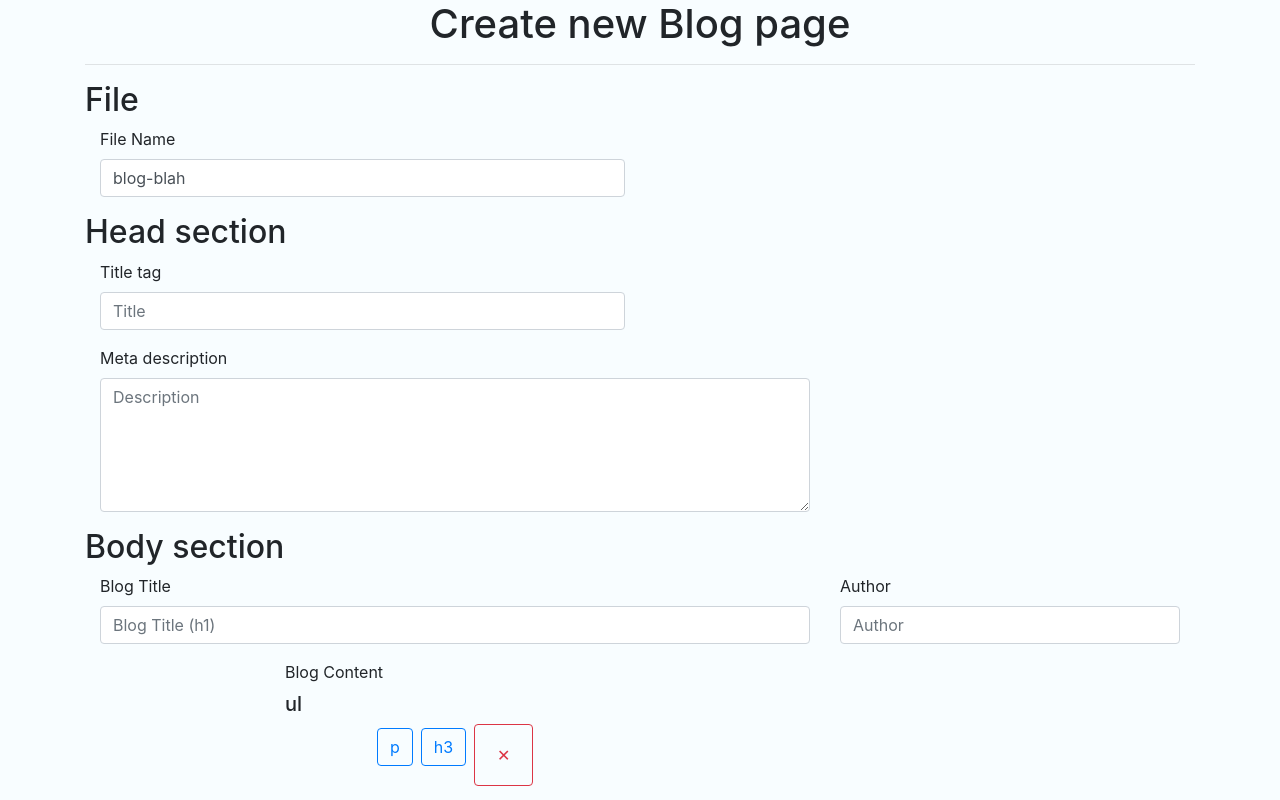
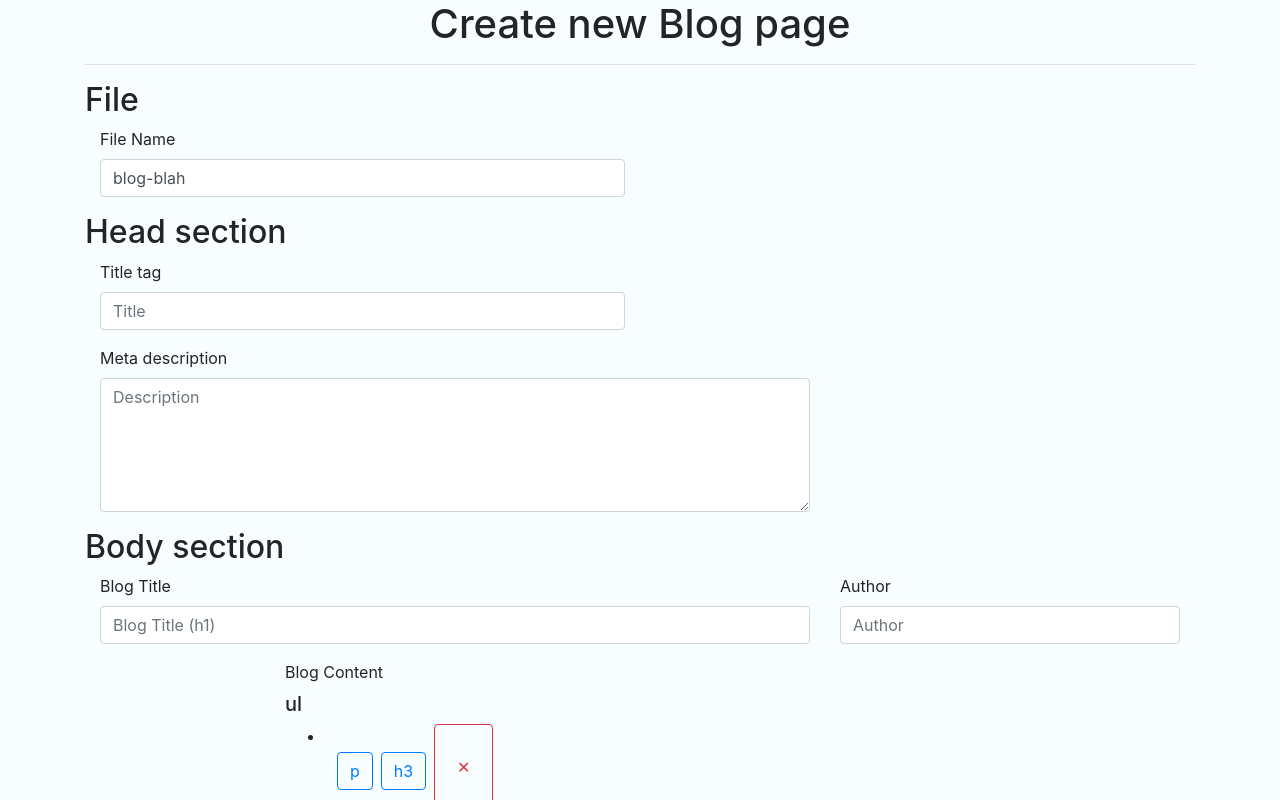
Before and after one commit to dhruvmisra/grynow-create-page, a Vue app: page / in a window 1280 px wide. Both pictures are taken after a click on the button "ul". Shown: the top 800 px of the page. Built offline with nearby package versions, Linux system fonts and the light colour scheme.

Commit message:
Fixed some issues with adding ul

```diff
--- a/src/App.vue
+++ b/src/App.vue
@@ -84,9 +84,9 @@
 
                 <div v-else-if="item.tag == 'ul' || item.tag == 'ol'">
                   <ul v-if="item.tag == 'ul'">
-                    <li v-for="li in item.li" :key="li">
-                      <h6>{{ li.tag }}</h6>
-                      <div class="row" v-for="(input, index) in li.inputs" :key="index">
+                    <li v-for="(li, i) in item.li" :key="i">
+                      <div v-for="input in li.inputs" :key="input.id">
+                        <h6>{{ input.tag }}</h6>
                         <input
                           type="text"
                           class="form-control col-10 mx-1"
@@ -96,9 +96,9 @@
                         <button type="button" @click="deleteInput(input.id, li.inputs)" class="btn btn-outline-danger col-1 mx-1">&#10005;</button>
                       </div>
                     </li>
-                    <div class="ml-5">
-                      <button type="button" @click="addTextInput('p', item.li)" class="btn btn-outline-primary m-1">p</button>
-                      <button type="button" @click="addTextInput('h3', item.li)" class="btn btn-outline-primary m-1">h3</button>
+                    <div class="ml-2">
+                      <button type="button" @click="addItem('p', item.li)" class="btn btn-outline-primary m-1">p</button>
+                      <button type="button" @click="addItem('h3', item.li)" class="btn btn-outline-primary m-1">h3</button>
                     </div>
                   </ul>
                   <ol v-else>
@@ -180,16 +180,17 @@ export default {
     addList(tag, array) {
       array.push({
         id: this.blogInputs,
-        li: [],
+        li: {
+          inputs: []
+        },
         tag: tag
       });
       this.blogInputs++;
     },
     addItem(tag, array) {
-      li.inputs = []
       if(tag == 'h3') {
-        array.push({
-          id: this.blogInputs,
+        array.inputs.push({
+          id: this.blogInputs++,
           text: "",
           tag: 'h3'
         },
@@ -199,7 +200,7 @@ export default {
           tag: 'p'
         });
       } else {
-        array.push({
+        array.inputs.push({
           id: this.blogInputs,
           text: "",
           tag: tag
```
